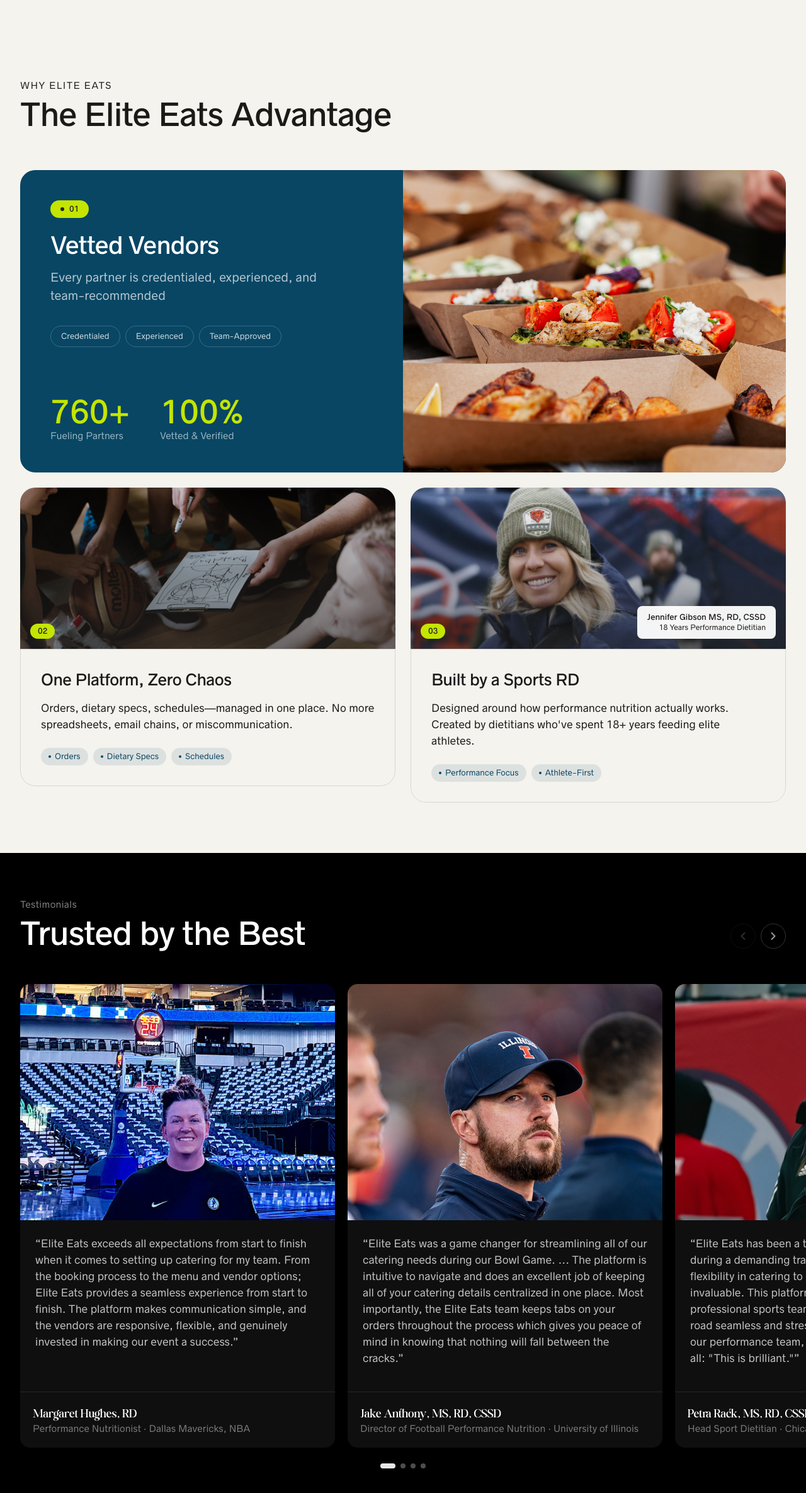
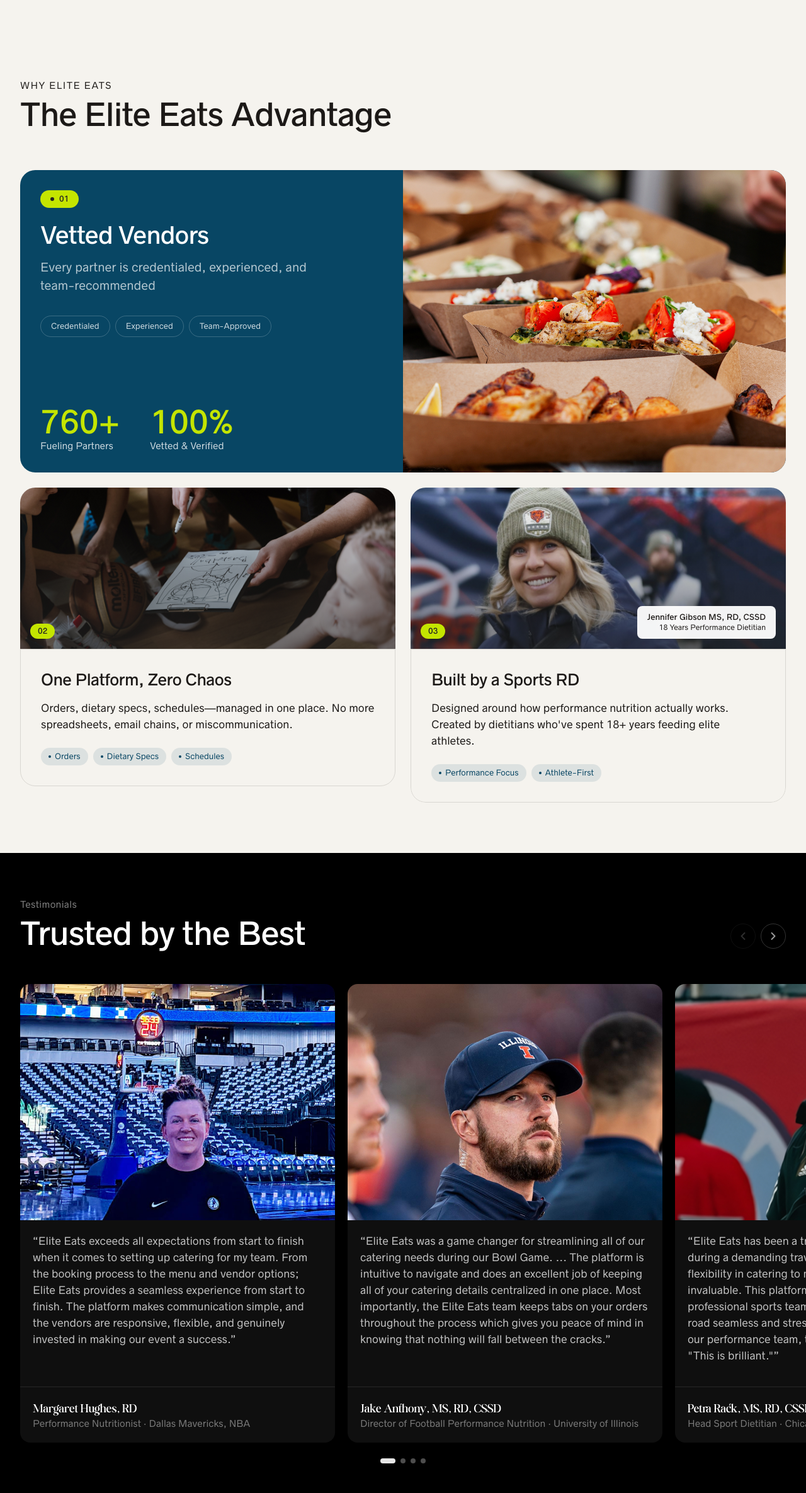
Before and after one commit to ajferron/elite-eats, a Next.js app: page / in a window 1280 px wide. Shown: the part 962-3332 px from the top of the page at 63% size. Built offline with nearby package versions, Linux system fonts and the light colour scheme.

Commit message:
clean up padding in value-prop and testimonial sections

```diff
--- a/src/components/Testimonials.tsx
+++ b/src/components/Testimonials.tsx
@@ -166,7 +166,7 @@
 
               {/* Quote & Attribution */}
               <div className="flex flex-1 flex-col bg-white/[0.06]">
-                <blockquote className="mb-4 flex-1 font-[family-name:var(--font-radnika)] text-md p-6 leading-relaxed text-white/75">
+                <blockquote className="mb-4 flex-1 font-[family-name:var(--font-radnika)] text-md p-5 leading-relaxed text-white/75">
                   &ldquo;{testimonial.quote}&rdquo;
                 </blockquote>
 
--- a/src/components/ValueProposition.tsx
+++ b/src/components/ValueProposition.tsx
@@ -56,7 +56,7 @@
         <div className="mb-6 overflow-hidden rounded-3xl bg-dark-azure">
           <div className="grid lg:grid-cols-2">
             {/* Content */}
-            <div className="flex flex-col justify-between p-8 lg:p-12">
+            <div className="flex flex-col justify-between p-6 lg:p-8">
               <div>
                 <span className="inline-flex items-center gap-2 rounded-full bg-yellow-green px-4 py-1.5 font-[family-name:var(--font-radnika)] text-xs font-medium text-charcoal">
                   <span className="h-1.5 w-1.5 rounded-full bg-charcoal"></span>
@@ -89,7 +89,7 @@
                     <p className="font-[family-name:var(--font-radnika)] text-4xl font-medium text-yellow-green lg:text-5xl">
                       {stat.value}
                     </p>
-                    <p className="mt-1 font-[family-name:var(--font-radnika)] text-sm text-white/60">
+                    <p className="mt-1 font-[family-name:var(--font-radnika)] text-sm text-white/80">
                       {stat.label}
                     </p>
                   </div>
@@ -127,7 +127,7 @@
                 </span>
               </div>
             </div>
-            <div className="p-8 border border-stone/30 rounded-b-3xl">
+            <div className="p-6 lg:p-8 border border-stone/30 rounded-b-3xl">
               <h3 className="font-[family-name:var(--font-radnika)] text-2xl font-medium -tracking-[0.02em] text-text-primary">
                 {features[1].headline}
               </h3>
@@ -173,7 +173,7 @@
                 </div>
               </div>
             </div>
-            <div className="p-8 border border-stone/30 rounded-b-3xl">
+            <div className="p-6 lg:p-8 border border-stone/30 rounded-b-3xl">
               <h3 className="font-[family-name:var(--font-radnika)] text-2xl font-medium -tracking-[0.02em] text-text-primary">
                 {features[2].headline}
               </h3>
```
